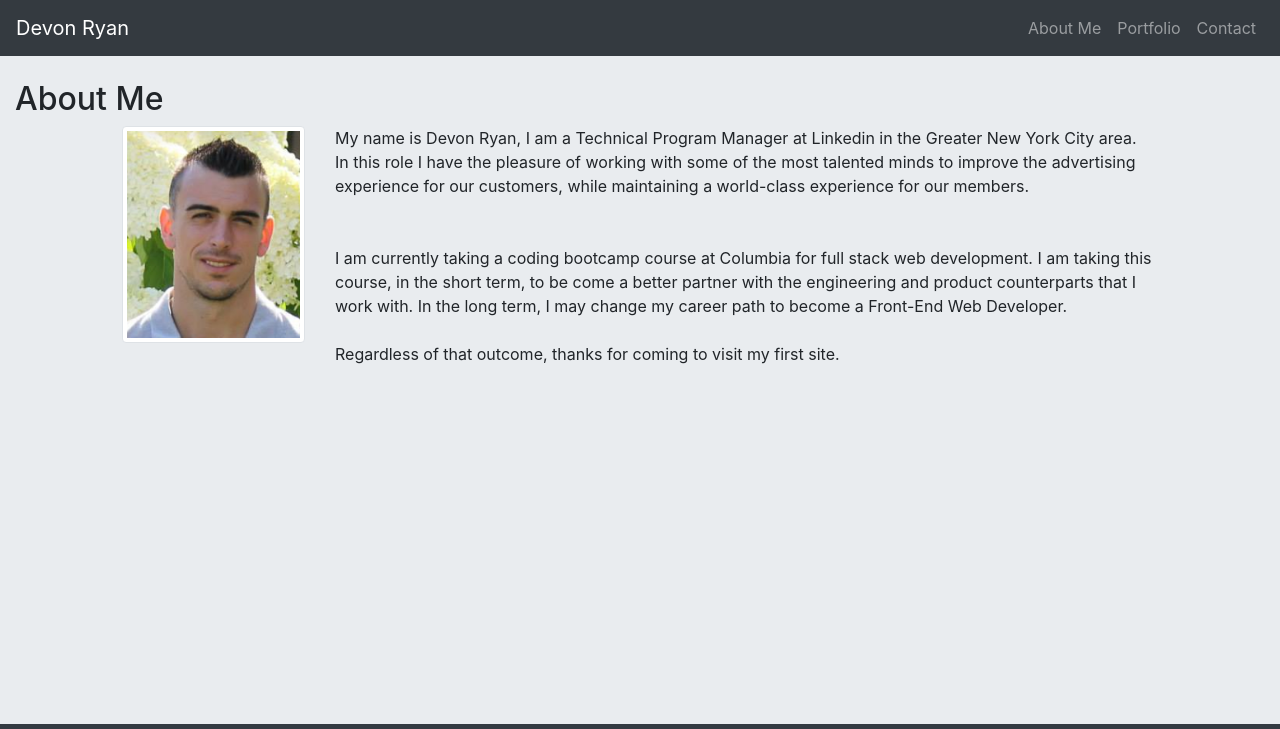
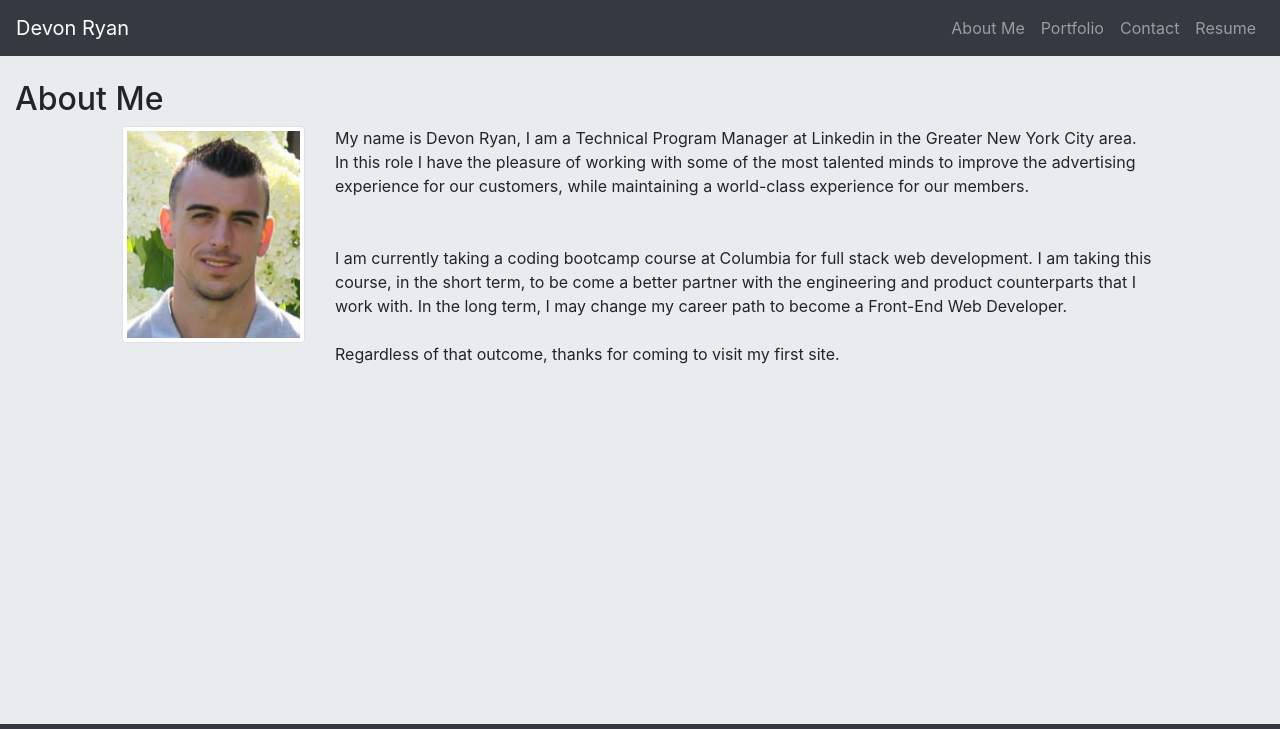
Before and after one commit to dmryan711/dmryan711-old.github.io, a plain HTML site: page index.html in a window 1280 px wide. Shown: the top 729 px of the page. Drawn offline with nearby package versions, Linux system fonts and the light colour scheme.

Commit message:
Added resume in nav bar

```diff
--- a/index.html
+++ b/index.html
@@ -44,6 +44,10 @@
                     <li class="nav-item">
                         <a href="contact.html" class="nav-link">Contact</a>
                     </li>
+                    <li class="nav-item">
+                        <a href="assets/pdfs/DevonRyan_Resume_Pr.doc-2.pdf" class="nav-link" target="_blank">Resume</a>
+                    </li>
+
                 </ul>
             </div>
         </nav>
```
Also changed, not shown: 4 other files.
